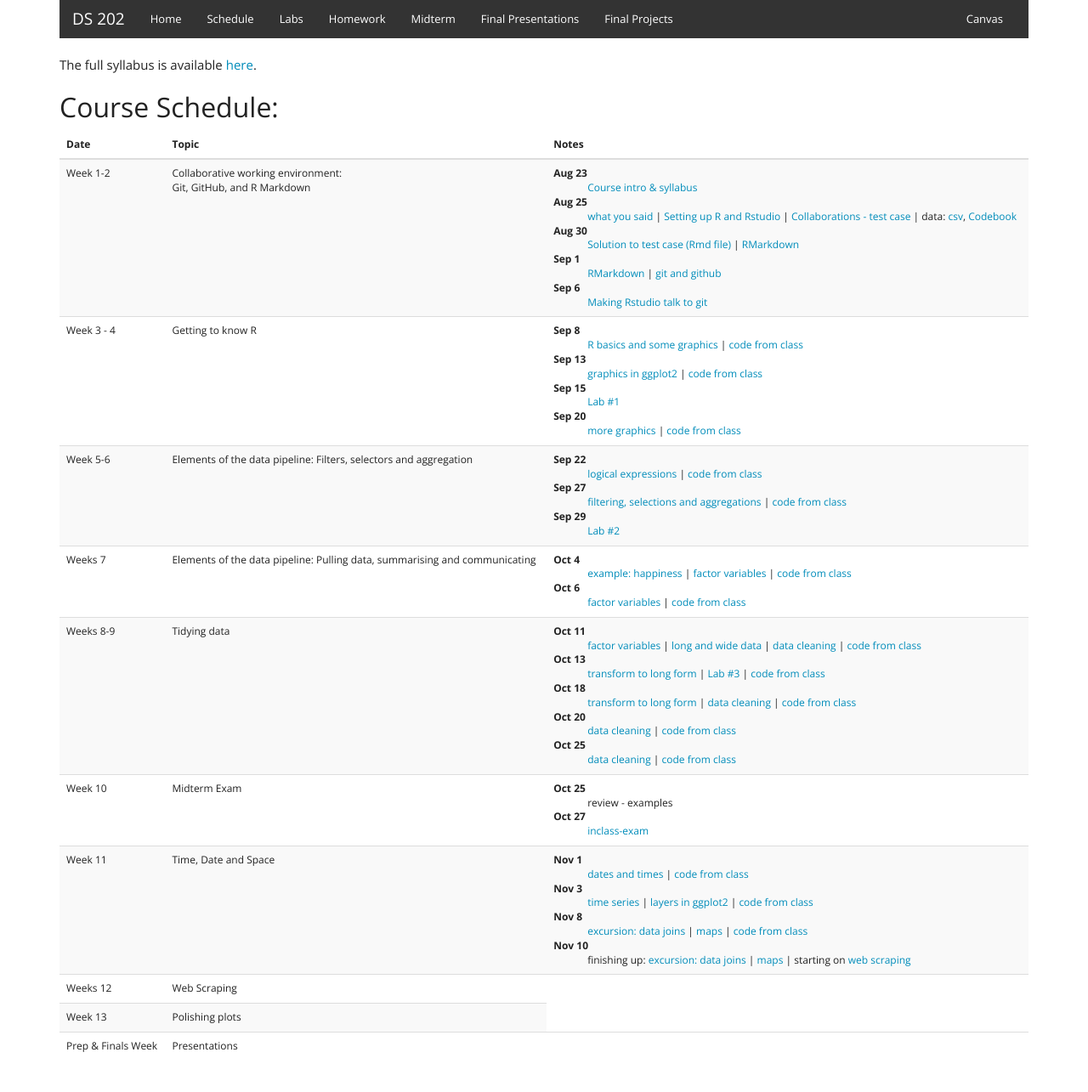
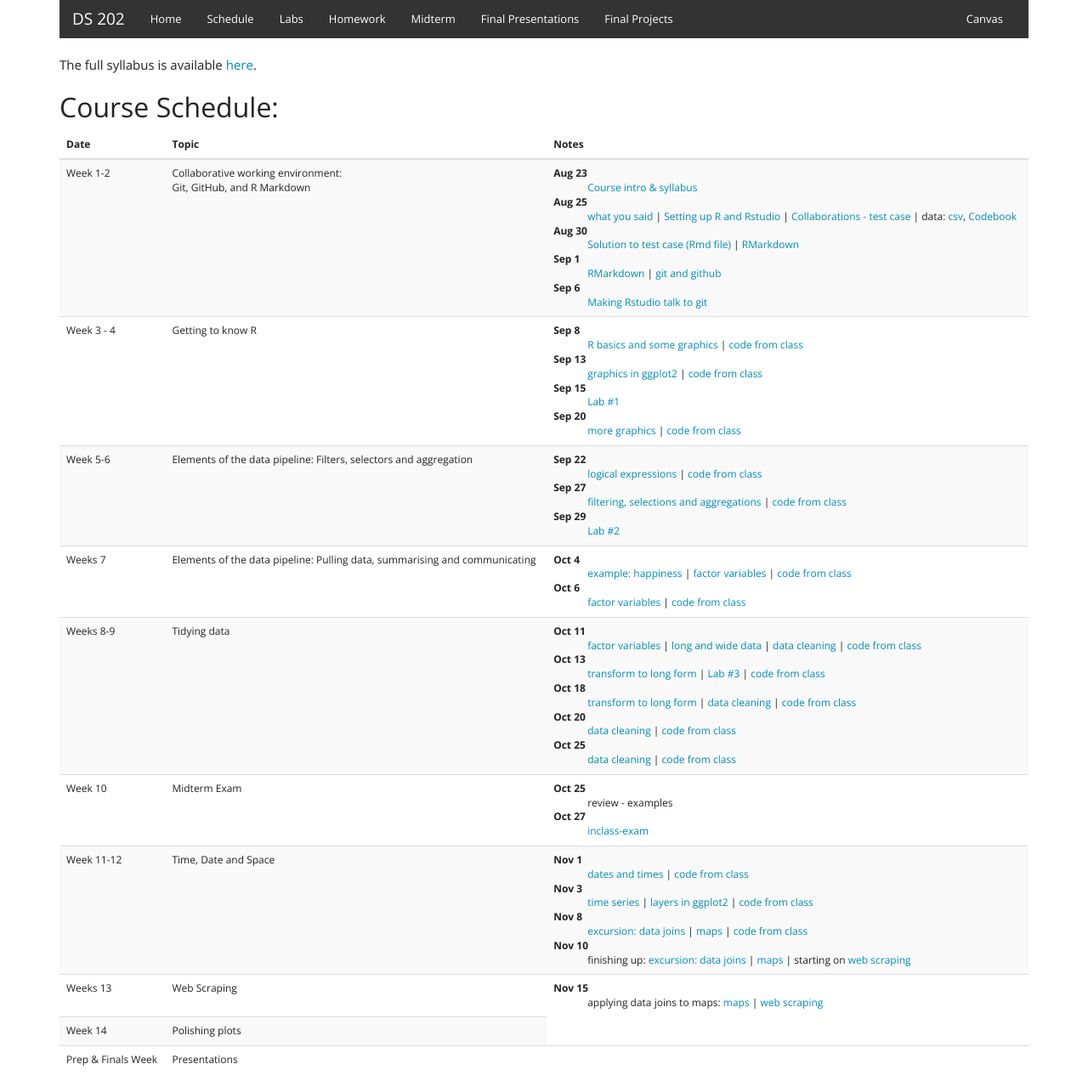
Before and after one commit to DS202-at-ISU/DS202-at-ISU.github.io, a Jekyll site: the page built from schedule.html, in a window 1280 px wide. Shown: the whole page at 85% size. Built offline with Jekyll 4.4.1, drawn with Linux system fonts in a browser that asks for light colours.

Commit message:
push links

```diff
--- a/schedule.html
+++ b/schedule.html
@@ -164,9 +164,13 @@
             </td>
       </tr>
       </tr>
-        <td>Weeks 12</td>
+        <td>Weeks 13</td>
         <td>Web Scraping</td>
         <td>
+          <dt>Nov 15</dt>
+           <dd>
+              applying data joins to maps: <a href="../materials/04_date-time-space/02_maps.html" target=_blank>maps</a> | <a href="../materials/06_web-scraping/01_web-scraping.html">web scraping</a>
+            </dd>
   <!--        <dl>
           <dt>Apr 3</dt>
           <dd><a href="exams/midterm.html">midterm discussion</a> |  <a href="../materials/04_date-time-space/01_date-and-time.html">date and time</a></dd>
@@ -181,7 +185,7 @@
 
       </tr>
       <tr>
-        <td>Week 13</td>
+        <td>Week 14</td>
         <td>Polishing plots</td>
  <!--       <td>
           <dl>
```
Also changed, not shown: other parts of schedule.html (+1 -1 lines).
